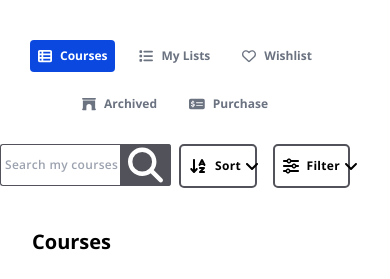
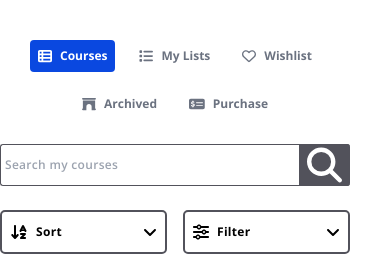
Before and after one commit to FrontEndDevo/NeuraLearnAcademy, a React (Vite) app: page /my-learnings in a window 390 px wide. Shown: the top 279 px of the page. Built offline with nearby package versions, Linux system fonts and the light colour scheme.

Commit message:
Edit UserCoursesOptions layout

```diff
--- a/src/components/UserCourses/UserCoursesOptions/UserCoursesOptions.jsx
+++ b/src/components/UserCourses/UserCoursesOptions/UserCoursesOptions.jsx
@@ -57,7 +57,7 @@ const UserCoursesOptions = React.memo(({ option, chooseUserOption }) => {
       <ul className="flex flex-wrap justify-center gap-4 md:border-b-4 md:flex-col">
         {renderedAllUserOptions}
       </ul>
-      <div className="grid grid-cols-2 gap-2 md:block">
+      <div className="grid grid-cols-1 mx-auto md:block">
         <SearchUserCourses />
         <UserCoursesActions />
       </div>
```
